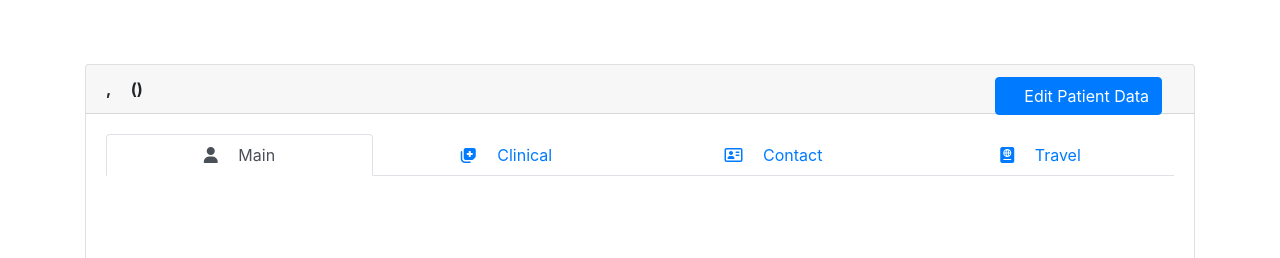
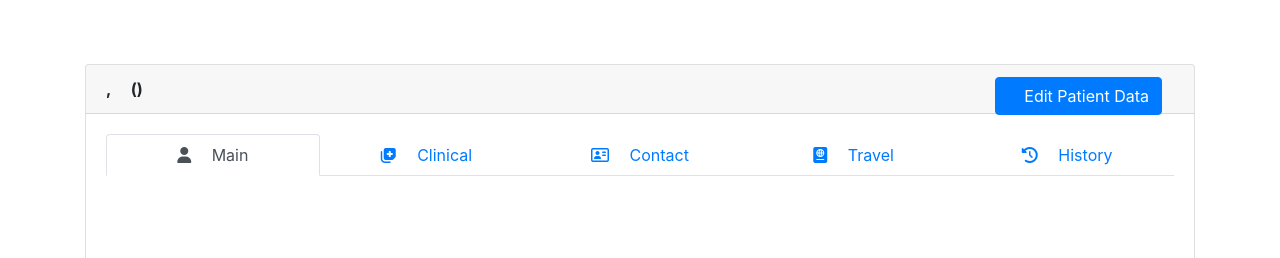
Before and after one commit to otr0624/HaitiApp, a Flask app: a page that uses app/patients/templates/patient-profile.html in a window 1280 px wide. Shown: the part 59-317 px from the top of the page. Run offline with Flask 2, Linux system fonts and the light colour scheme; data that the repository does not hold is empty; some libraries are stand-ins or nearby versions.

Commit message:
Added history tab to patient profile

```diff
--- a/app/patients/templates/patient-profile.html
+++ b/app/patients/templates/patient-profile.html
@@ -23,6 +23,9 @@
                   </li>
                   <li class="nav-item">
                     <a class="nav-link" href="#"><i class="fas fa-passport"></i> &emsp;Travel</a>
+                  </li>
+                  <li class="nav-item">
+                    <a class="nav-link" href="#"><i class="fas fa-history"></i> &emsp;History</a>
                   </li>
               </ul>
               <div class="row">
```
